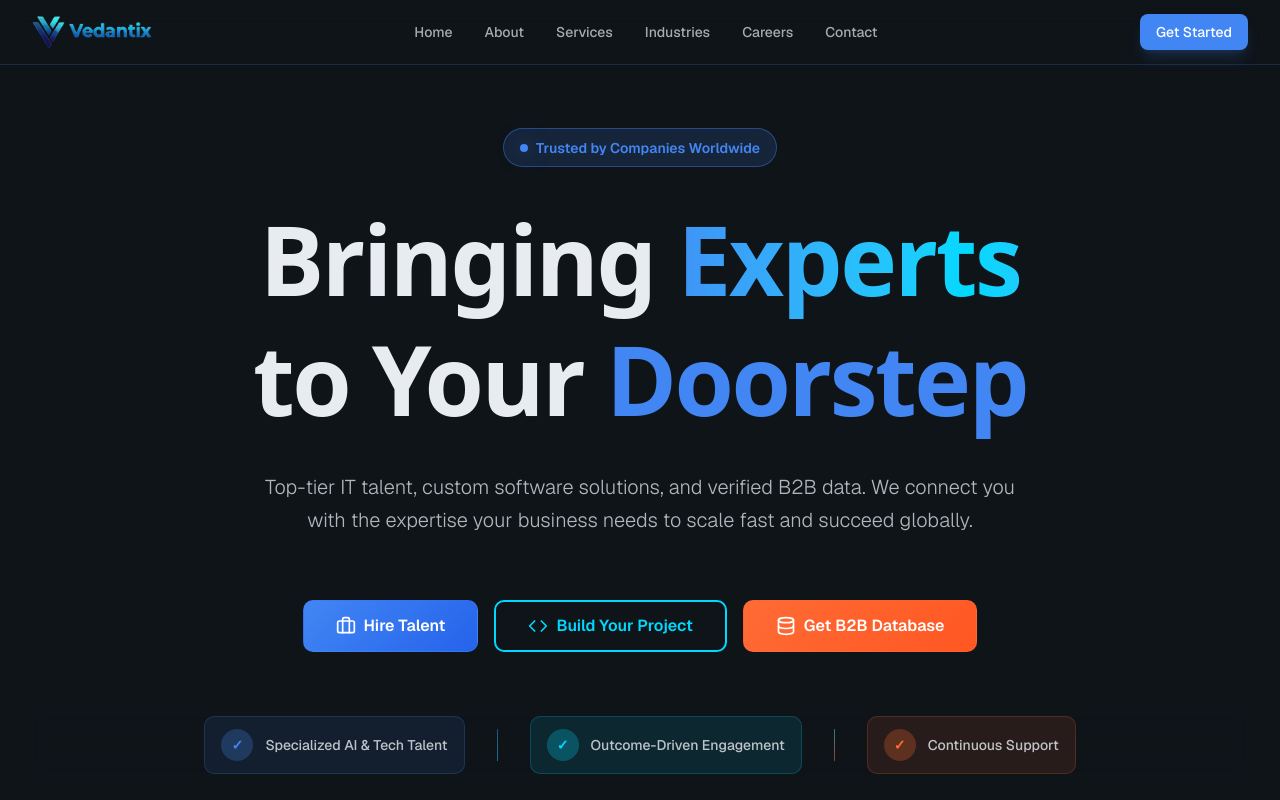
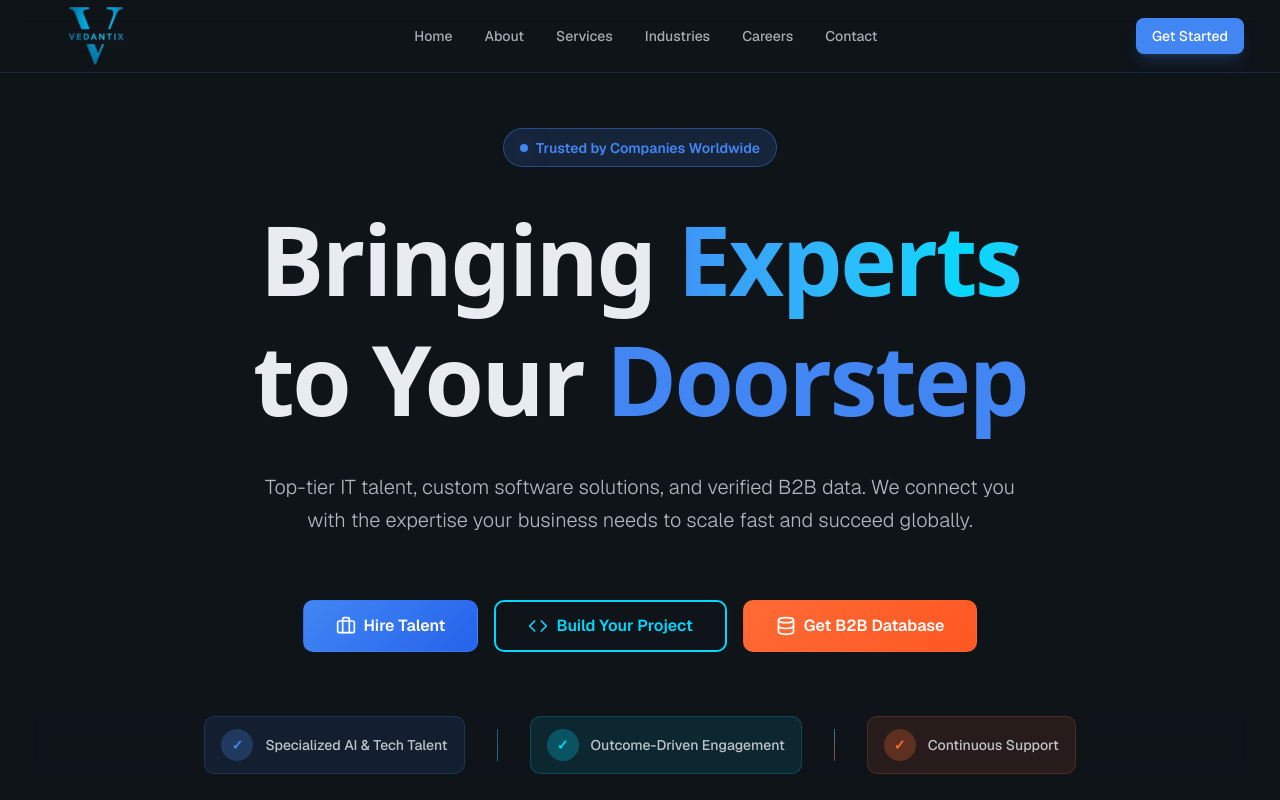
Before and after one commit to sandeep8750/Vedantix.io, a Next.js app: page / in a window 1280 px wide. Shown: the top 800 px of the page. Built offline with nearby package versions, Linux system fonts and the light colour scheme.

Commit message:
added newlog

```diff
--- a/components/navigation.tsx
+++ b/components/navigation.tsx
@@ -18,23 +18,19 @@ export function Navigation() {
   ]
 
   return (
-    <nav className="fixed top-0 w-full bg-background/70 backdrop-blur-md border-b border-border z-50">
+    <nav className="fixed top-0 w-full  bg-background/70 backdrop-blur-md border-b border-border z-50 p-1">
       <div className="max-w-7xl mx-auto px-4 sm:px-6 lg:px-8">
         <div className="flex justify-between items-center h-16">
 
           {/* Logo */}
-            <Link href="/" className="flex items-center gap-2 hover:opacity-90 transition">
+         <Link href="/" className="flex items-center hover:opacity-90 transition">
               <img
-                src="/logo7.png"
+                src="/newlogo.png"
                 alt="Vedantix logo"
-                width={120}
-                height={40}
-                className="object-contain"
+                className="w-[120px] h-[60px] object-contain"
               />
-              {/* <span className="text-xl font-bold text-primary">
-                Vedantix
-              </span> */}
-            </Link>
+          </Link>
+
 
 
 
```
Also changed, not shown: public/newlogo.png (added).
